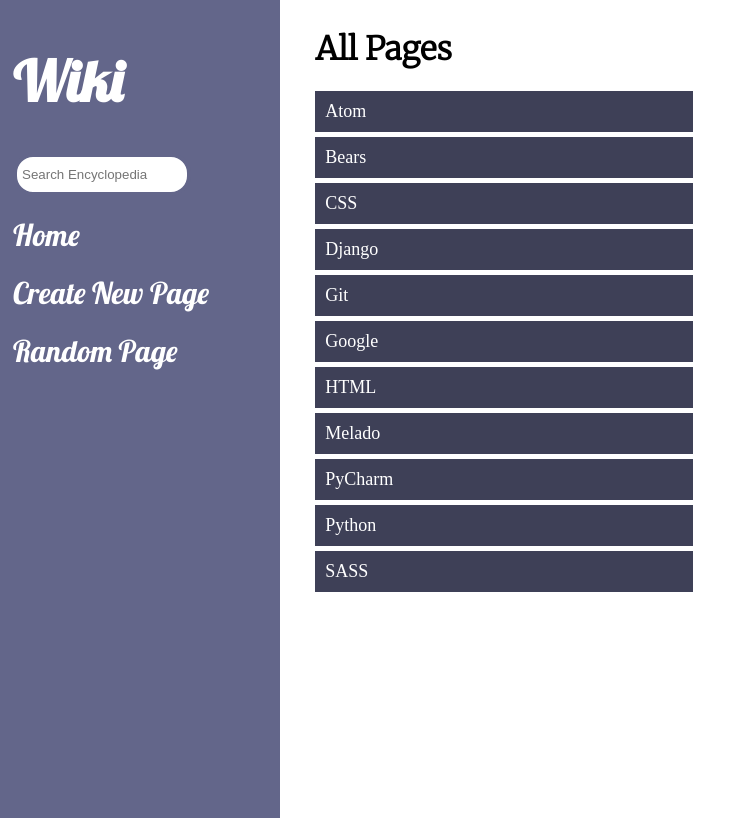
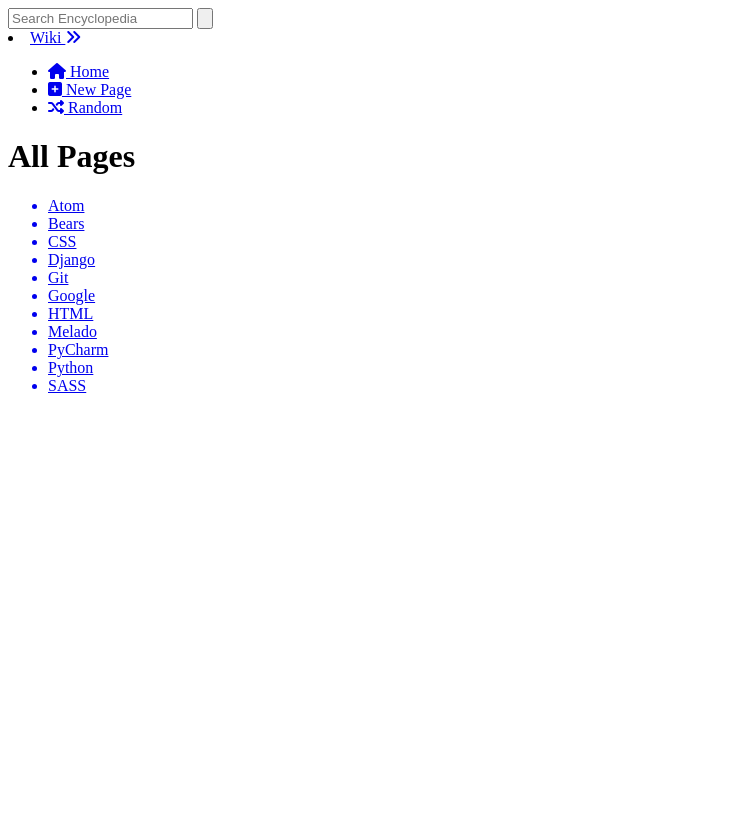
Before and after one commit to DaviNakamuraCardoso/cs50w, a Django app: page / in a window 1280 px wide. Shown: the whole page, without its empty margins (0-748 px from the left). After the commit the page ends 393 px from the top, so only its background shows below. Run offline with Django 3.2, Linux system fonts and the light colour scheme; some libraries are stand-ins or nearby versions; some web fonts are replaced.

Commit message:
Project 1: Changes on the HTML files

```diff
--- a/03_Django/wiki/encyclopedia/templates/encyclopedia/index.html
+++ b/03_Django/wiki/encyclopedia/templates/encyclopedia/index.html
@@ -8,9 +8,11 @@
 {% block body %}
     <h1>All Pages</h1>
 
-    <ul>
+    <ul id="entries-list">
         {% for entry in entries %}
-            <a href="{% url 'definitions' entry %}"> <li>{{ entry }}</li> </a>
+
+                <a href="{% url 'definitions' entry %}"><li class="entry-item"> {{ entry }}</li> </a>
+
 
         {% endfor %}
     </ul>
--- a/03_Django/wiki/encyclopedia/templates/encyclopedia/layout.html
+++ b/03_Django/wiki/encyclopedia/templates/encyclopedia/layout.html
@@ -2,52 +2,94 @@
 
 <!DOCTYPE html>
 
-<html lang="en">
+<html lang="pt">
     <head>
+        <meta charset="UTF-8">
+
+        <!---- Title ---->
         <title>{% block title %}{% endblock %}</title>
-        <link rel="stylesheet" type="text/css" href="{% static 'style/stylesheet.css' %}">
-        <link rel="apple-touch-icon" sizes="57x57" href="{% static 'encyclopedia/icons/apple-icon-57x57.png'%}">
-        <link rel="apple-touch-icon" sizes="60x60" href="{% static 'encyclopedia/icons/apple-icon-60x60.png'%}">
-        <link rel="apple-touch-icon" sizes="72x72" href="{% static 'encyclopedia/icons/apple-icon-72x72.png'%}">
-        <link rel="apple-touch-icon" sizes="76x76" href="{% static 'encyclopedia/icons/apple-icon-76x76.png'%}">
-        <link rel="apple-touch-icon" sizes="114x114" href="{% static 'encyclopedia/icons/apple-icon-114x114.png' %}">
-        <link rel="apple-touch-icon" sizes="120x120" href="{% static 'encyclopedia/icons/apple-icon-120x120.png' %}">
-        <link rel="apple-touch-icon" sizes="144x144" href="{% static 'encyclopedia/icons/apple-icon-144x144.png' %}">
-        <link rel="apple-touch-icon" sizes="152x152" href="{% static 'encyclopedia/icons/apple-icon-152x152.png' %}">
-        <link rel="apple-touch-icon" sizes="180x180" href="{% static 'encyclopedia/icons/apple-icon-180x180.png' %}">
+
+        <!---- Style --->
+        <link rel="stylesheet" type="text/css" href="{% static 'encyclopedia/styles.css' %}">
+        <script src="https://kit.fontawesome.com/f0d3ee0f06.js" crossorigin="anonymous"></script>
+
+        <!---- Icon ---->
         <link rel="icon" type="image/png" sizes="192x192"  href="/android-icon-192x192.png">
         <link rel="icon" type="image/png" sizes="32x32" href="{% static 'encyclopedia/icons/favicon-32x32.png' %}">
         <link rel="icon" type="image/png" sizes="96x96" href="{% static 'encyclopedia/icons/favicon-96x96.png' %}">
         <link rel="icon" type="image/png" sizes="16x16" href="{% static 'encyclopedia/icons/favicon-16x16.png' %}">
         <meta name="msapplication-TileImage" content="/ms-icon-144x144.png">
     </head>
+
     <body>
-        <div class="sidebar">
-            <div id="sidebar_title">
-                <h1>Wiki</h1>
-            </div>
-            <form action="{% url 'search' %}">
+        <!---- Navbar ---->
+        <div class="search-box">
+            <form method="POST" action="{% url 'search' %}">
                 {% csrf_token %}
-                <input id="search" type="text" name="q" placeholder="Search Encyclopedia">
+                <input class="search-text" type="text" name="q" placeholder="Search Encyclopedia">
+                <input class="search-btn" type="submit" value="">
             </form>
-            <a href="{% url 'index' %}">
-                <div class="sidebar_element">
-                    Home
-                </div>
-            </a>
-            <a href="{% url 'new' %}">
-                <div class="sidebar_element">
-                    Create New Page
-                </div>
-            </a>
-            <a href="{% url 'random' %}">
-                <div class="sidebar_element">
-                    Random Page
-                </div>
-            </a>
+        </div>
+
+
+        <nav class="navbar">
+
+            <!-- Title -->
+            <li class="logo">
+                <a class="logo-link" href="{% url 'index' %}">
+                    <span class="logo-text">
+                        Wiki
+                    </span>
+                    <i class="fas fa-angle-double-right"></i>
+                </a>
+            </li>
+
+
+            <!--- Links --->
+            <ul class="navbar-nav">
+
+                <!-- Searchbox -->
+
+
+                <!-- Home -->
+                <li class="nav-item">
+                    <a class="nav-link" href="{% url 'index' %}">
+                        <i class="fas fa-home"></i>
+                        <span class="link-text">
+                            Home
+                        </span>
+                    </a>
+                </li>
+
+                <!-- New Article -->
+                <li class="nav-item">
+                    <a class="nav-link" href="{% url 'new' %}">
+                        <i class="fas fa-plus-square"></i>
+                        <span class="link-text">
+                           New Page
+                        </span>
+                    </a>
+                </li>
+
+                <!-- Random Article -->
+                <li class="nav-item">
+                    <a class="nav-link" href="{% url 'random' %}">
+                        <i class="fas fa-random"></i>
+                        <span class="link-text">
+                            Random
+                        </span>
+                    </a>
+                </li>
+
+
+
+
+            </ul>
             {% block nav %}
             {% endblock %}
-        </div>
+        </nav>
+
+        <!---- Article ---->
         <div class="main">
             {% block body %}
             {% endblock %}
```
